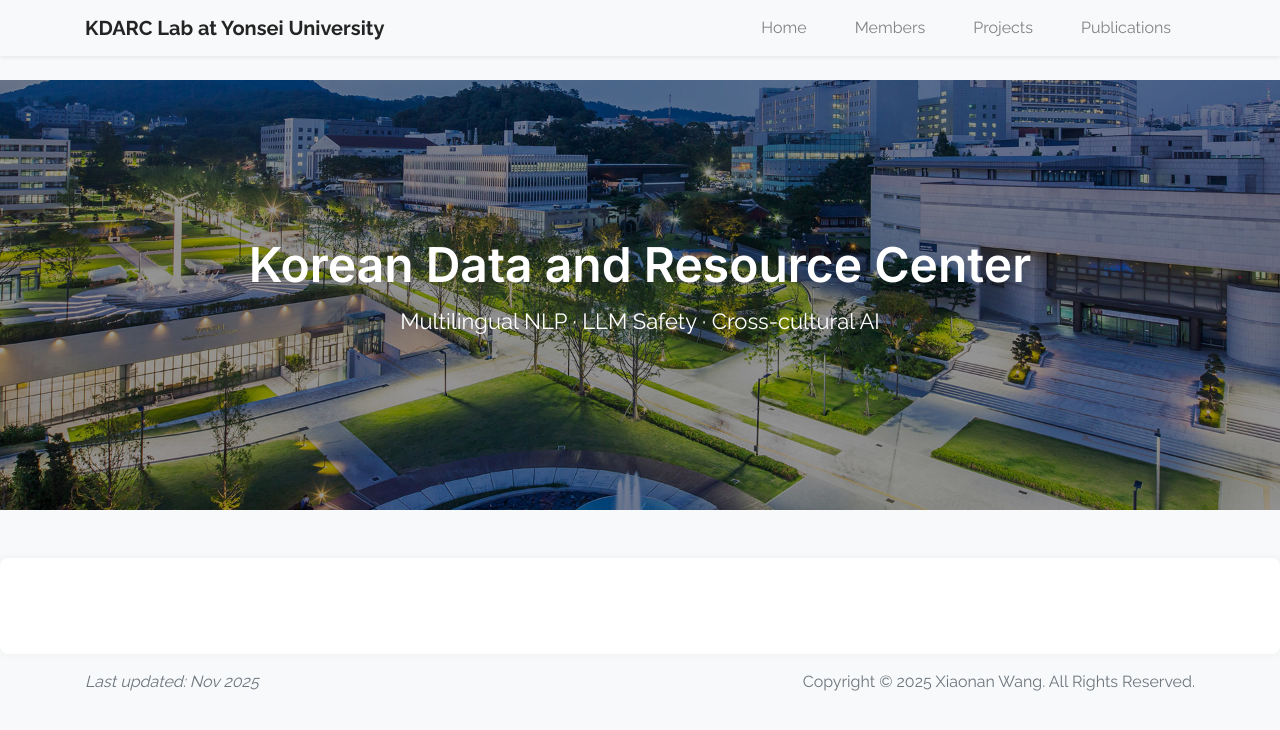
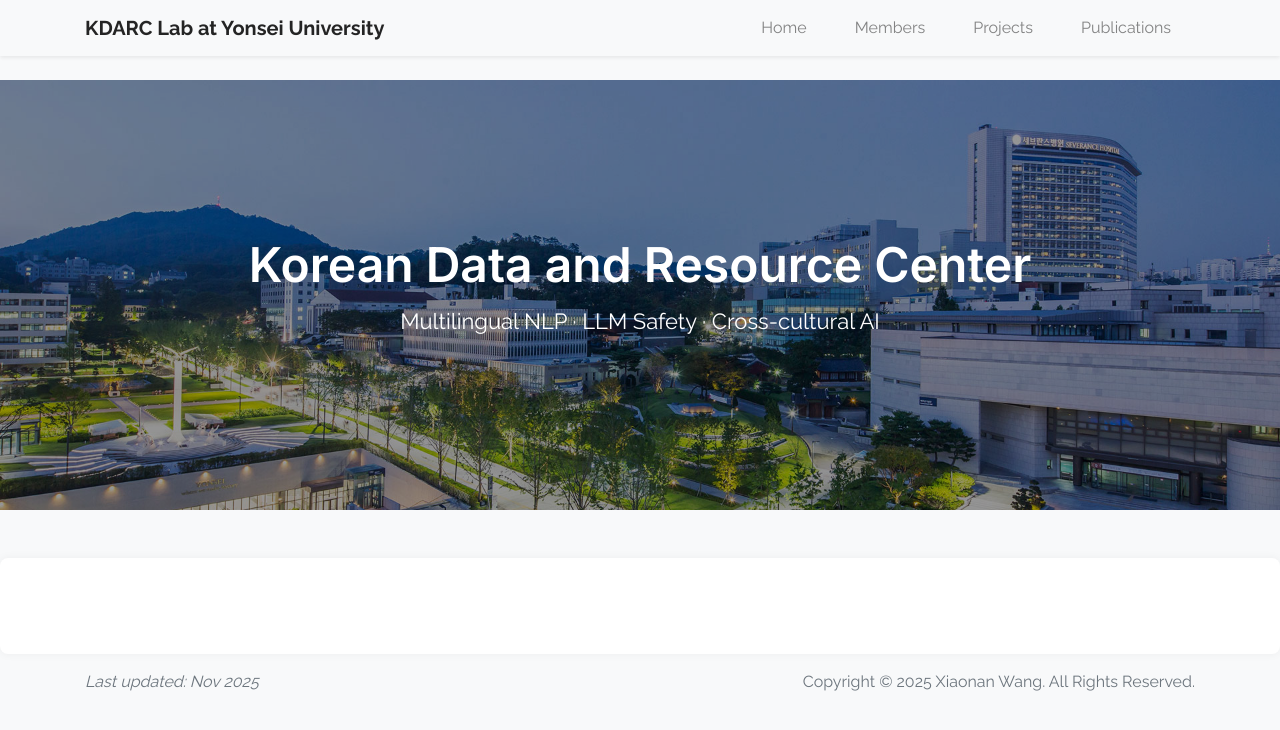
Before and after one commit to wangxiaonan-git/kdarc-lab, a Jekyll site: the page built from index.html, in a window 1280 px wide. Shown: the top 730 px of the page. Built offline with Jekyll 4.4.1, drawn with Linux system fonts in a browser that asks for light colours.

Commit message:
Update default.html

```diff
--- a/_layouts/default.html
+++ b/_layouts/default.html
@@ -25,13 +25,14 @@
   height: 430px;
   background-image: url('/kdarc-lab/assets/images/background/background1.jpg');
   background-size: cover;
-      background-position: center;
+  background-position: top;   /* ←改这里！改成 top */
   background-repeat: no-repeat;
   position: relative;
   display: flex;
   justify-content: center;
   align-items: center;
 }
+
 
     /* 遮罩层，使文字更清楚 */
     .hero-overlay {
```
Lines whose indentation alone changed are shown as unchanged.
